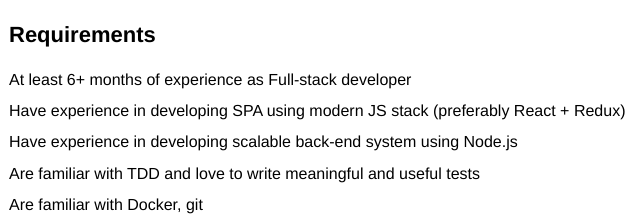
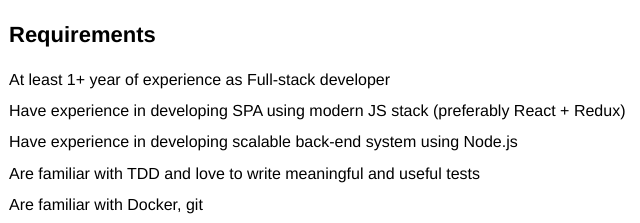
Before and after one commit to Anadea/anadea_jobs, a Gatsby site: page /full-stack-developer/ in a window 1280 px wide. Shown: the part 296-519 px from the top of the page, 61-701 px from the left. Built offline with nearby package versions, Linux system fonts and the light colour scheme; Gatsby itself is replaced by a stand-in of ours.

Commit message:
Update jobs “full-stack-developer”

```diff
--- a/src/jobs/full-stack-developer.md
+++ b/src/jobs/full-stack-developer.md
@@ -4,7 +4,7 @@
 ---
 ## **Requirements**
 
-* At least 6+ months of experience as Full-stack developer
+* At least 1+ year of experience as Full-stack developer
 * Have experience in developing SPA using modern JS stack (preferably React + Redux)
 * Have experience in developing scalable back-end system using Node.js
 * Are familiar with TDD and love to write meaningful and useful tests
```
